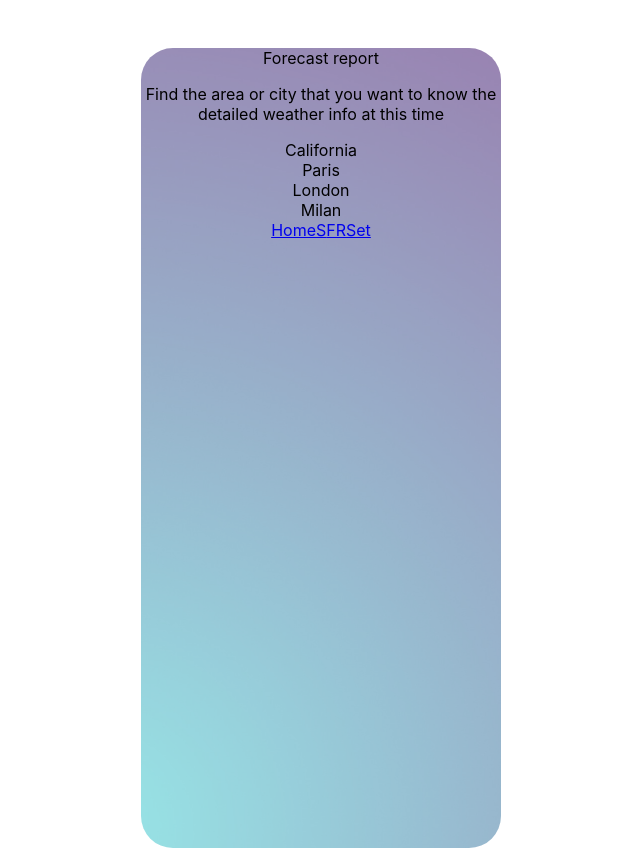
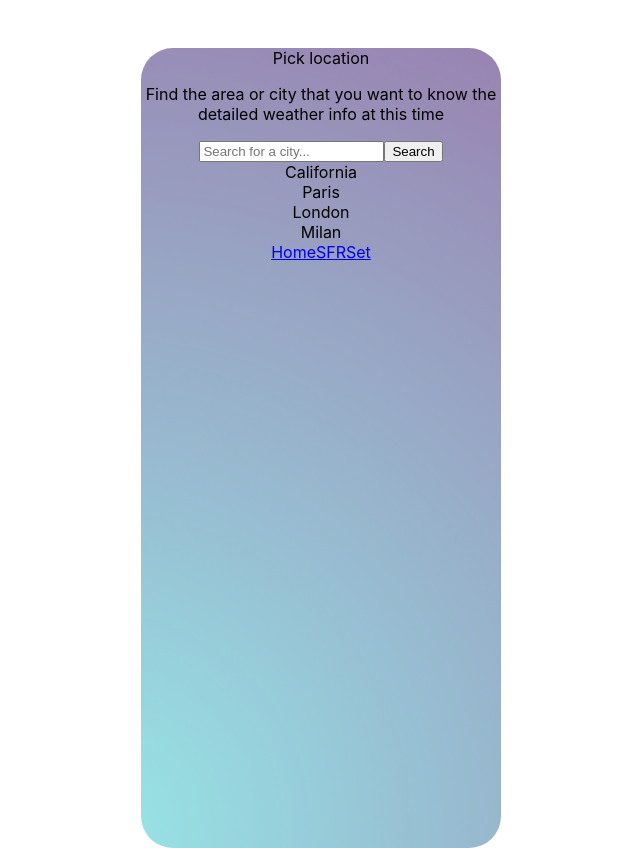
Before and after one commit to alexandrufako/weather-app1, a React (Create React App) app: page /search in a window 1280 px wide. Shown: the whole page, without its empty margins (319-959 px from the left). Built offline with nearby package versions, Linux system fonts and the light colour scheme; no server answers.

Commit message:
wont work

```diff
--- a/src/pages/location-search/locationSearch.jsx
+++ b/src/pages/location-search/locationSearch.jsx
@@ -1,10 +1,29 @@
-import './locationSearch.css'
+import "./locationSearch.css";
 
-import React, { useState, useEffect } from "react";
+import React, { useState, useEffect, useRef } from "react";
 import { getCurrentWeather } from "../../services/api";
 import NavTitle from "../../components/nav-title/navTitle";
 
-function LocationSearch() {
+
+function LocationSearch(props) {
+    const [searchInput, setSearchInput] = useState({
+        query: null,
+    });
+
+    const handleSubmit = (e) => {
+        e.preventDefault();
+        props.onSubmit(searchInput);
+    };
+    console.log(searchInput)
+
+    const handleOnChange = (e) => {
+        const inputQ = e.target.query;
+        const inputValue = e.target.value;
+        const tempValue = {...searchInput};
+        tempValue[inputQ] = inputValue;
+        setSearchInput(tempValue);
+    };
+
     // eslint-disable-next-line
     const [weatherData, setWeatherData] = useState();
 
@@ -26,11 +45,20 @@ function LocationSearch() {
 
     return (
         <div className=".location-container">
-            <NavTitle title='Forecast report'/>
+            <NavTitle title="Pick location" />
             <p>
                 Find the area or city that you want to know the detailed weather
                 info at this time
             </p>
+            <form className="search" onSubmit={handleSubmit}>
+                <input
+                    value={searchInput.q}
+                    type="text"
+                    placeholder="Search for a city..."
+                    onChange={handleOnChange}
+                />
+                <button type="submit">Search</button>
+            </form>
             <div className="city">California</div>
             <div className="city">Paris</div>
             <div className="city">London</div>
@@ -39,4 +67,5 @@ function LocationSearch() {
     );
 }
 
+
 export default LocationSearch;
--- a/src/services/date.js
+++ b/src/services/date.js
@@ -45,6 +45,7 @@ const getFormattedDate = (today) => {
         date: `${mm} ${dd}, ${yyyy}`,
         time: `${hour} : ${minu}`,
     };
+
 };
 
 let date = new Date();
```
Also changed, not shown: src/services/handleSearch.js (added, +16 -0 lines), src/services/weather.js (added).
